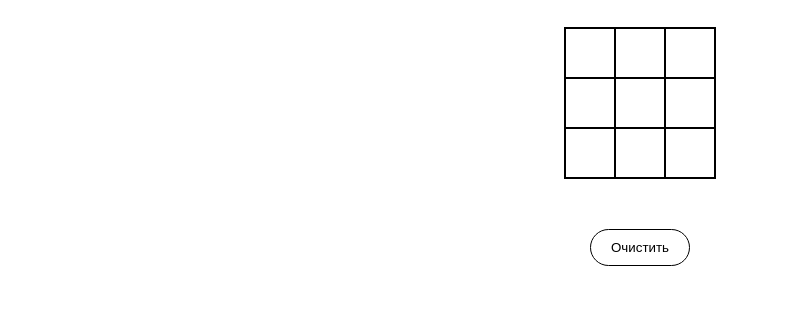
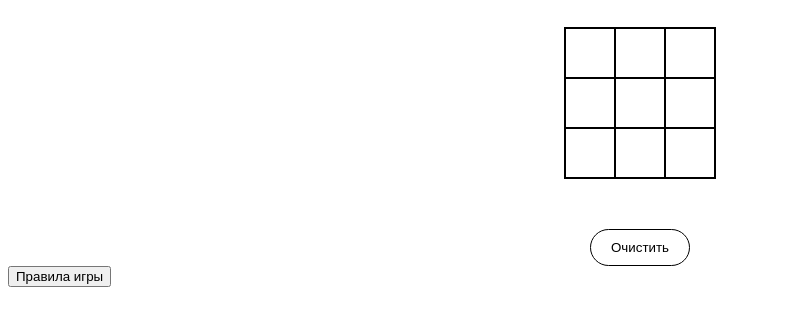
Before and after one commit to kuvalda13/TickTackToe, a plain HTML site: page index.html in a window 1280 px wide. Shown: the part 51-376 px from the top of the page, without its empty margins (0-809 px from the left). Drawn offline with Linux system fonts and the light colour scheme.

Commit message:
Update index.html
Добавлена кнопка "Правила игры".

```diff
--- a/index.html
+++ b/index.html
@@ -18,5 +18,6 @@
     <div class="game-item" data-ceil="9"></div>
   </div>
   <button id="reset-game">Очистить</button>
+  <a href="https://ru.wikipedia.org/wiki/%D0%9A%D1%80%D0%B5%D1%81%D1%82%D0%B8%D0%BA%D0%B8-%D0%BD%D0%BE%D0%BB%D0%B8%D0%BA%D0%B8"><button id="rules">Правила игры</button>
   <script src="main.js"></script>
 </html>
```
